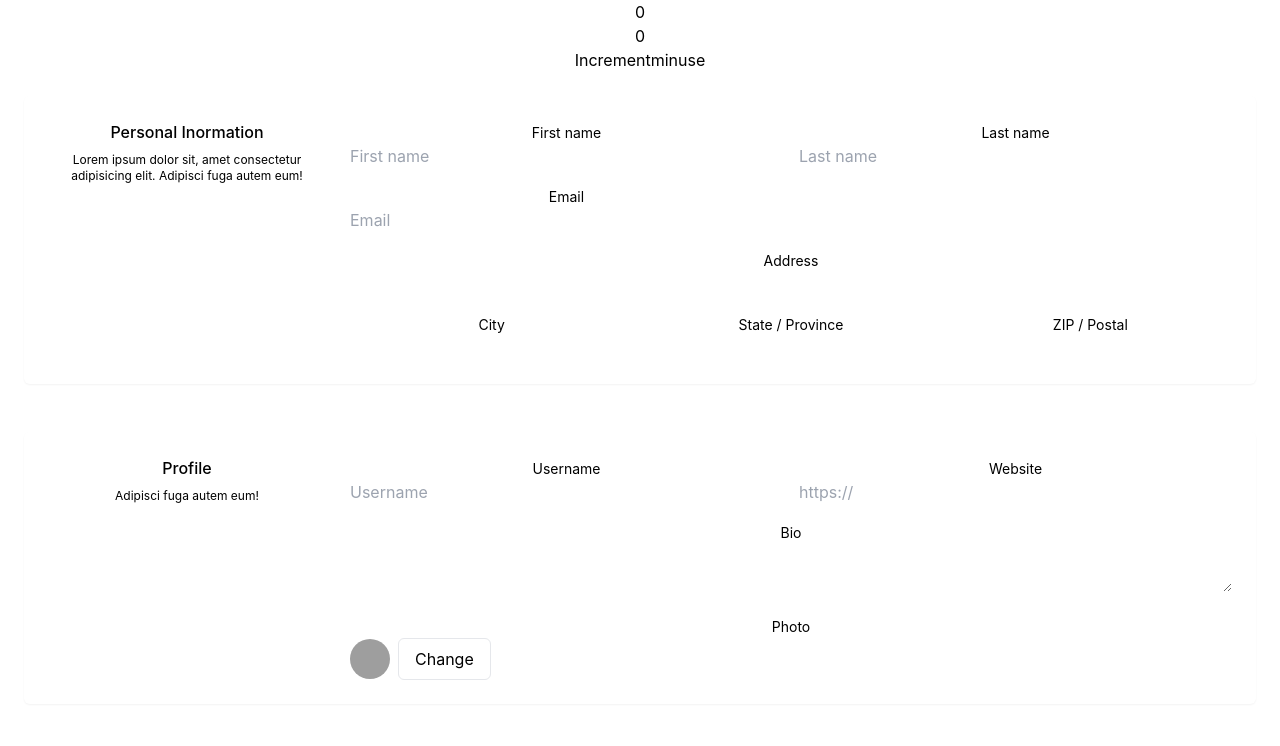
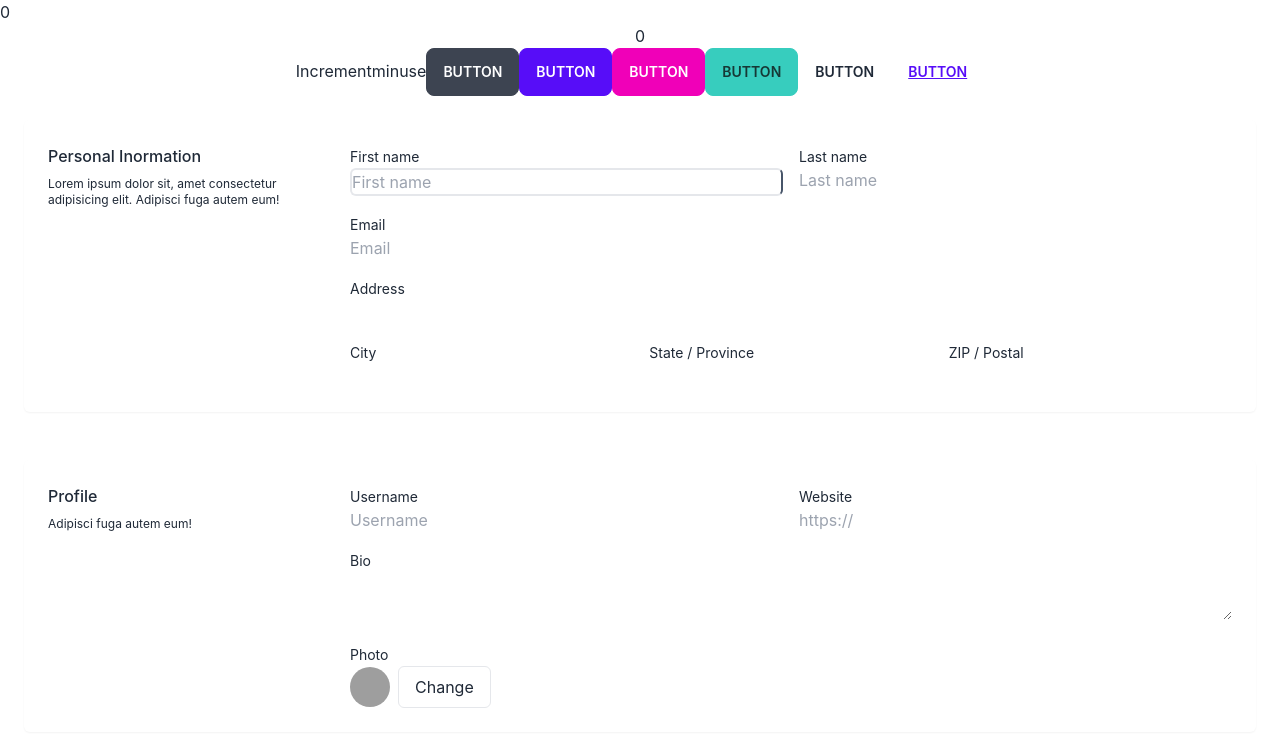
Before and after one commit to FahadMridha/counter_app, a React (Create React App) app: page / in a window 1280 px wide. Shown: the top 746 px of the page. Built offline with nearby package versions, Linux system fonts and the light colour scheme; grey boxes are pictures that could not be loaded.

Commit message:
counter  description added

```diff
--- a/package.json
+++ b/package.json
@@ -6,6 +6,7 @@
     "@testing-library/jest-dom": "^5.16.5",
     "@testing-library/react": "^13.4.0",
     "@testing-library/user-event": "^13.5.0",
+    "daisyui": "^2.51.5",
     "react": "^18.2.0",
     "react-dom": "^18.2.0",
     "react-scripts": "5.0.1",
--- a/src/App.js
+++ b/src/App.js
@@ -9,7 +9,7 @@ function App() {
 
   return (
     <COUNTER_CONTEXT.Provider value={value}>
-      <div className="App">
+      <div className="">
         <Parent />
         <PersonalInfo />
       </div>
--- a/src/component/Child.js
+++ b/src/component/Child.js
@@ -25,6 +25,12 @@ const Child = () => {
       >
         minuse
       </button>
+      <button className="btn">Button</button>
+      <button className="btn btn-primary">Button</button>
+      <button className="btn btn-secondary">Button</button>
+      <button className="btn btn-accent">Button</button>
+      <button className="btn btn-ghost">Button</button>
+      <button className="btn btn-link">Button</button>
     </div>
   );
 };
--- a/src/component/InformationForm/PersonalInfo.js
+++ b/src/component/InformationForm/PersonalInfo.js
@@ -2,7 +2,6 @@ import React from "react";
 
 const PersonalInfo = () => {
   return (
-    <div>
     <section className="p-6 dark:bg-gray-800 dark:text-gray-50">
       <form
         novalidate=""
@@ -13,8 +12,8 @@ const PersonalInfo = () => {
           <div className="space-y-2 col-span-full lg:col-span-1">
             <p className="font-medium">Personal Inormation</p>
             <p className="text-xs">
-                Lorem ipsum dolor sit, amet consectetur adipisicing elit.
-                Adipisci fuga autem eum!
+              Lorem ipsum dolor sit, amet consectetur adipisicing elit. Adipisci
+              fuga autem eum!
             </p>
           </div>
           <div className="grid grid-cols-6 gap-4 col-span-full lg:col-span-3">
@@ -26,7 +25,7 @@ const PersonalInfo = () => {
                 id="firstname"
                 type="text"
                 placeholder="First name"
-                  className="w-full rounded-md focus:ring focus:ring-opacity-75 focus:ring-violet-400 dark:border-gray-700 dark:text-gray-900"
+                className="w-full border-2 border-r-slate-600 rounded-md "
               />
             </div>
             <div className="col-span-full sm:col-span-3">
@@ -157,7 +156,6 @@ const PersonalInfo = () => {
         </fieldset>
       </form>
     </section>
-    </div>
   );
 };
 
--- a/tailwind.config.js
+++ b/tailwind.config.js
@@ -4,5 +4,5 @@ module.exports = {
   theme: {
     extend: {},
   },
-  plugins: [],
+  plugins: [require("daisyui")],
 };
```
Also changed, not shown: 1 other file (tests, documents, lock files or other folders). Lines whose indentation alone changed are shown as unchanged.
